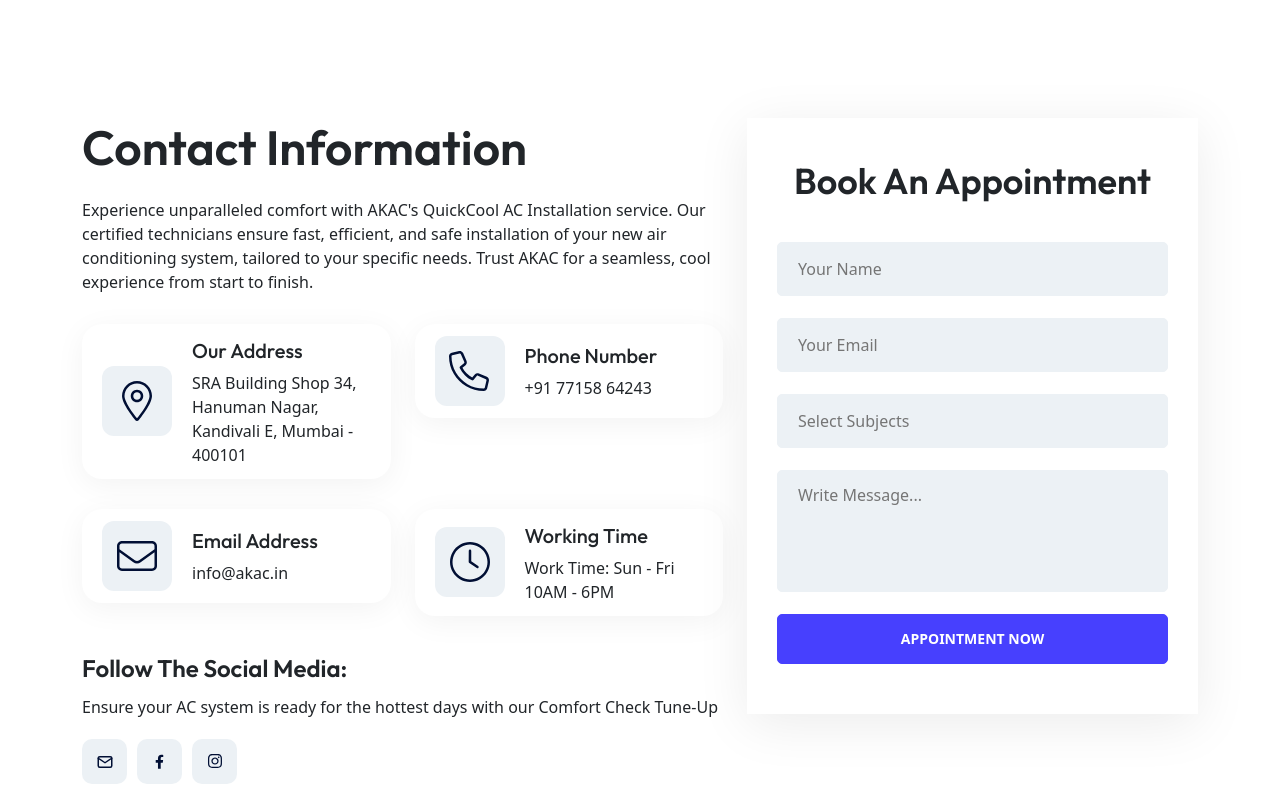
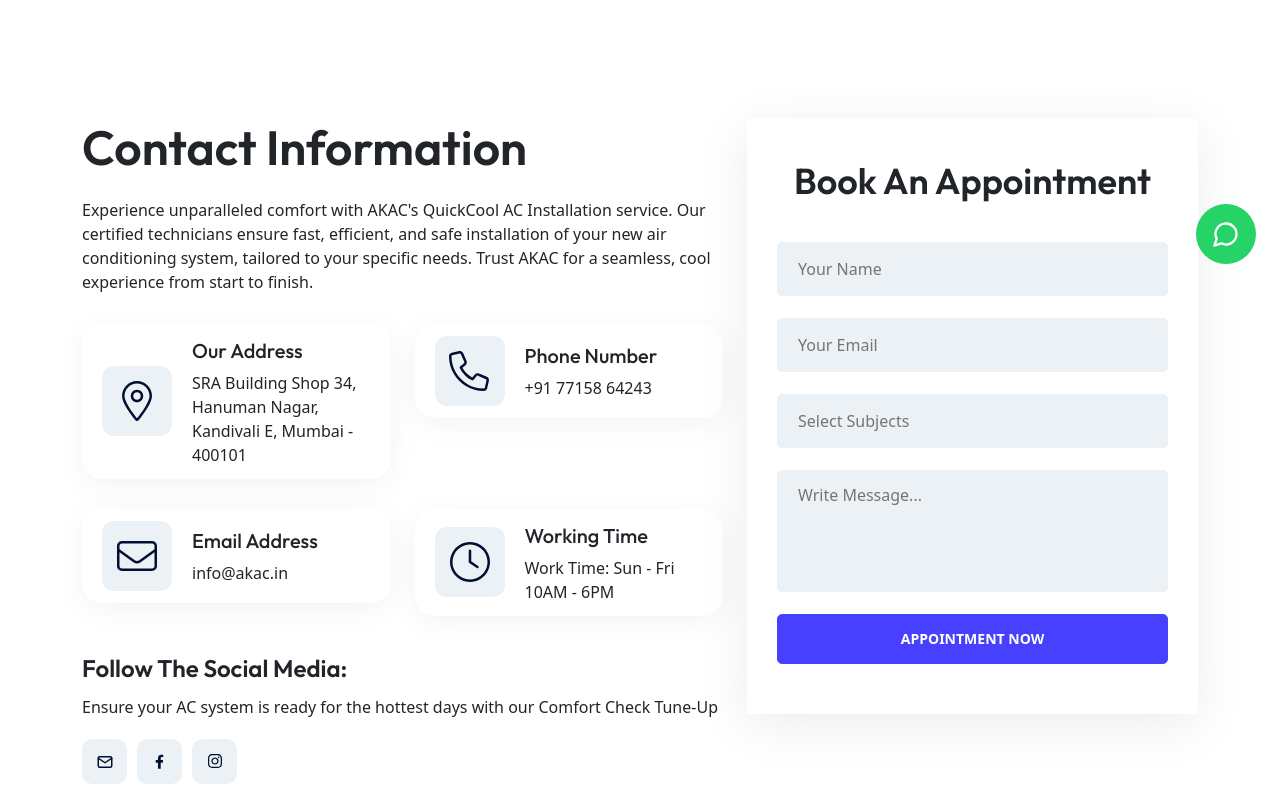
Before and after one commit to shantanuuchak/akac, a Next.js app: page /contact in a window 1280 px wide. Shown: the part 512-1300 px from the top of the page. Built offline with nearby package versions, Linux system fonts and the light colour scheme.

Commit message:
Add WhatsApp chat component and enhance form submission handling

```diff
--- /dev/null
+++ b/src/app/Components/Contact/WhatsAppChat.jsx
@@ -0,0 +1,96 @@
+"use client";
+import { MessageCircle } from "lucide-react";
+import { useEffect, useState } from "react";
+
+export default function WhatsAppChat() {
+  const [isHovered, setIsHovered] = useState(false);
+  const [isVisible, setIsVisible] = useState(false);
+
+  useEffect(() => {
+    // Small delay for entrance animation
+    const timer = setTimeout(() => setIsVisible(true), 300);
+    return () => clearTimeout(timer);
+  }, []);
+
+  return (
+    <div
+      style={{
+        position: 'fixed',
+        bottom: '24px',
+        right: '24px',
+        zIndex: 9999,
+        opacity: isVisible ? 1 : 0,
+        transform: isVisible ? 'translateY(0)' : 'translateY(20px)',
+        transition: 'opacity 0.3s ease, transform 0.3s ease',
+      }}
+    >
+      <a
+        href="https://wa.me/7715864243?text=Hello%20AKAC!%20I%20need%20help%20with%20my%20air%20conditioning."
+        target="_blank"
+        rel="noopener noreferrer"
+        onMouseEnter={() => setIsHovered(true)}
+        onMouseLeave={() => setIsHovered(false)}
+        style={{
+          display: 'flex',
+          alignItems: 'center',
+          justifyContent: 'center',
+          backgroundColor: isHovered ? '#128C7E' : '#25D366',
+          color: '#fff',
+          width: '60px',
+          height: '60px',
+          borderRadius: '50%',
+          boxShadow: '0 4px 15px rgba(0, 0, 0, 0.2)',
+          transform: isHovered ? 'scale(1.1)' : 'scale(1)',
+          transition: 'all 0.3s ease',
+          position: 'relative',
+          overflow: 'hidden',
+          animation: 'pulse 2s infinite',
+        }}
+      >
+        <MessageCircle size={28} />
+
+        {/* Optional tooltip */}
+        {isHovered && (
+          <span style={{
+            position: 'absolute',
+            right: '70px',
+            whiteSpace: 'nowrap',
+            backgroundColor: 'rgba(0,0,0,0.8)',
+            color: 'white',
+            padding: '8px 12px',
+            borderRadius: '4px',
+            fontSize: '14px',
+            animation: 'fadeIn 0.2s ease-out',
+          }}>
+            Chat with us!
+          </span>
+        )}
+      </a>
+
+      {/* CSS animations */}
+      <style jsx>{`
+        @keyframes pulse {
+          0% {
+            box-shadow: 0 0 0 0 rgba(37, 211, 102, 0.7);
+          }
+          70% {
+            box-shadow: 0 0 0 10px rgba(37, 211, 102, 0);
+          }
+          100% {
+            box-shadow: 0 0 0 0 rgba(37, 211, 102, 0);
+          }
+        }
+        @keyframes fadeIn {
+          from {
+            opacity: 0;
+            transform: translateX(10px);
+          }
+          to {
+            opacity: 1;
+            transform: translateX(0);
+          }
+        }
+      `}</style>
+    </div>
+  );
+}
--- a/src/app/Components/Form/Form3.jsx
+++ b/src/app/Components/Form/Form3.jsx
@@ -1,14 +1,68 @@
+"use client";
+import { useState } from "react";
 const Form3 = () => {
-    return (
-        <form action="https://docs.google.com/forms/d/e/1FAIpQLSc7a-eJIYhkiHEoo2LHUiAbbVIPmq2XOcosIeR024amFQoP3g/formResponse" method="POST" className="cs_contact_form">
-            <h2 className="text-center cs_fs_36 cs_semibold">Book An Appointment</h2>
-            <input type="text" className="cs_form_field cs_mb_22" placeholder="Your Name" name="entry.455049253" />
-            <input type="email" className="cs_form_field cs_mb_22" placeholder="Your Email" name="entry.240261482" />
-            <input type="text" className="cs_form_field cs_mb_22" placeholder="Select Subjects" name="entry.1641905770" />
-            <textarea cols="30" rows="4" className="cs_form_field cs_mb_22" placeholder="Write Message..." name="entry.2118204743"></textarea>
-            <button className="cs_btn cs_style_1 w-100" type="submit"><span>Appointment Now</span></button>
-        </form>
+  const [submitted, setSubmitted] = useState(false);
+
+  const handleSubmit = async (e) => {
+    e.preventDefault();
+
+    const form = e.target;
+    const data = new FormData(form);
+
+    await fetch(
+      "https://docs.google.com/forms/d/e/1FAIpQLSc7a-eJIYhkiHEoo2LHUiAbbVIPmq2XOcosIeR024amFQoP3g/formResponse",
+      {
+        method: "POST",
+        mode: "no-cors",
+        body: data,
+      }
     );
+
+    setSubmitted(true);
+    form.reset();
+  };
+
+  return (
+    <form onSubmit={handleSubmit} className="cs_contact_form">
+      <h2 className="text-center cs_fs_36 cs_semibold">Book An Appointment</h2>
+      <input
+        type="text"
+        className="cs_form_field cs_mb_22"
+        placeholder="Your Name"
+        name="entry.455049253"
+        required
+      />
+      <input
+        type="email"
+        className="cs_form_field cs_mb_22"
+        placeholder="Your Email"
+        name="entry.240261482"
+        required
+      />
+      <input
+        type="text"
+        className="cs_form_field cs_mb_22"
+        placeholder="Select Subjects"
+        name="entry.1641905770"
+        required
+      />
+      <textarea
+        cols="30"
+        rows="4"
+        className="cs_form_field cs_mb_22"
+        placeholder="Write Message..."
+        name="entry.2118204743"
+      ></textarea>
+      <button className="cs_btn cs_style_1 w-100" type="submit">
+        <span>Appointment Now</span>
+      </button>
+      {submitted && (
+        <p className="cs_success_msg text-center mt-4">
+          ✅ Appointment Submitted!
+        </p>
+      )}
+    </form>
+  );
 };
 
 export default Form3;
--- a/src/app/layout.js
+++ b/src/app/layout.js
@@ -4,6 +4,7 @@
 import "slick-carousel/slick/slick.css";
 import Footer from "./Components/Footer/Footer";
 import Header from "./Components/Header";
+import WhatsAppChat from "./Components/Contact/WhatsAppChat";
 
 const outfit = Outfit({
   subsets: ['latin'],
@@ -41,6 +42,7 @@
         <Header></Header>
         {children}
         <Footer></Footer>
+      <WhatsAppChat />
       </body>
     </html>
   );
```
Also changed, not shown: src/app/Components/Footer/Footer.jsx (+169 -47 lines), 1 other file (tests, documents, lock files or other folders).
